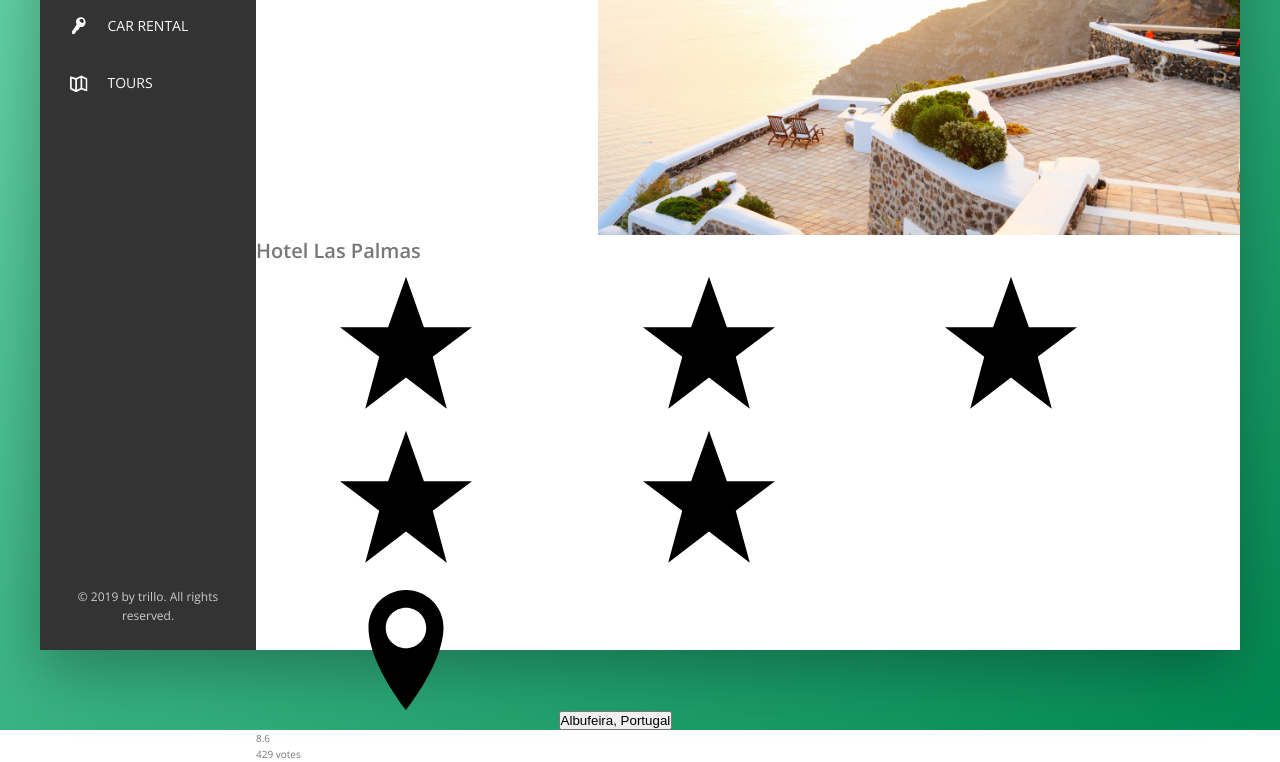
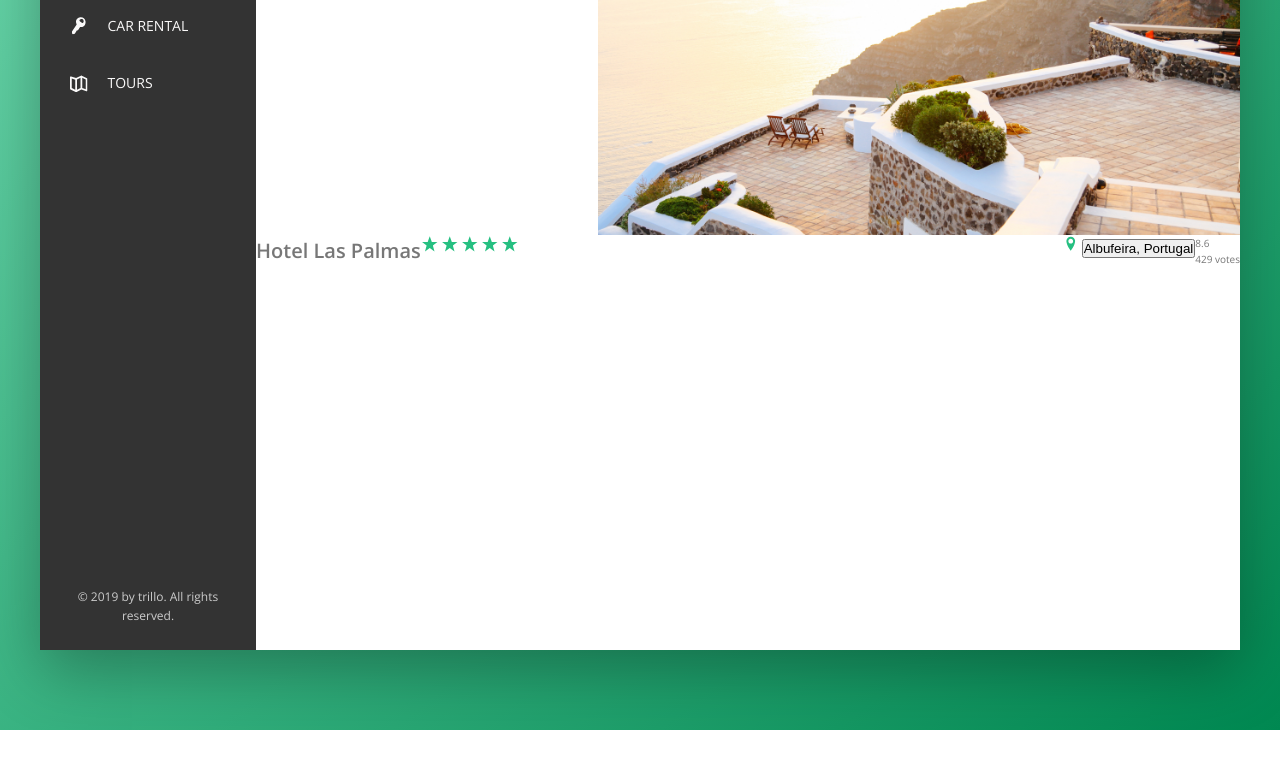
Before and after one commit to SereicikasTomas/Trillo, a website: page index.html in a window 1280 px wide. Shown: the part 300-1062 px from the top of the page. After the commit the page ends 1030 px from the top, so only its background shows below. Drawn offline with nearby package versions, Linux system fonts and the light colour scheme.

Commit message:
position overviw

```diff
--- a/index.html
+++ b/index.html
@@ -92,7 +92,7 @@
             </figure>
           </div>
           <div class="overview">
-            <h1 class="overview__heding">
+            <h1 class="overview__heading">
               Hotel Las Palmas
             </h1>
             <div class="overview__stars">
--- a/sass/_components.scss
+++ b/sass/_components.scss
@@ -192,3 +192,30 @@
     display: block;
   }
 }
+
+///////////////////////////////
+//OVERVIEW
+
+.overview {
+  display: flex;
+
+  &__heading {
+  }
+  &__stars {
+    margin-right: auto;
+  }
+  &__icon-star,
+  &__icon-location {
+    width: 1.75rem;
+    height: 1.75rem;
+    fill: var(--color-primary);
+  }
+  &__location {
+  }
+  &__rating {
+  }
+  &__rating-average {
+  }
+  &__rating-count {
+  }
+}
```
Also changed, not shown: css/style.css.
